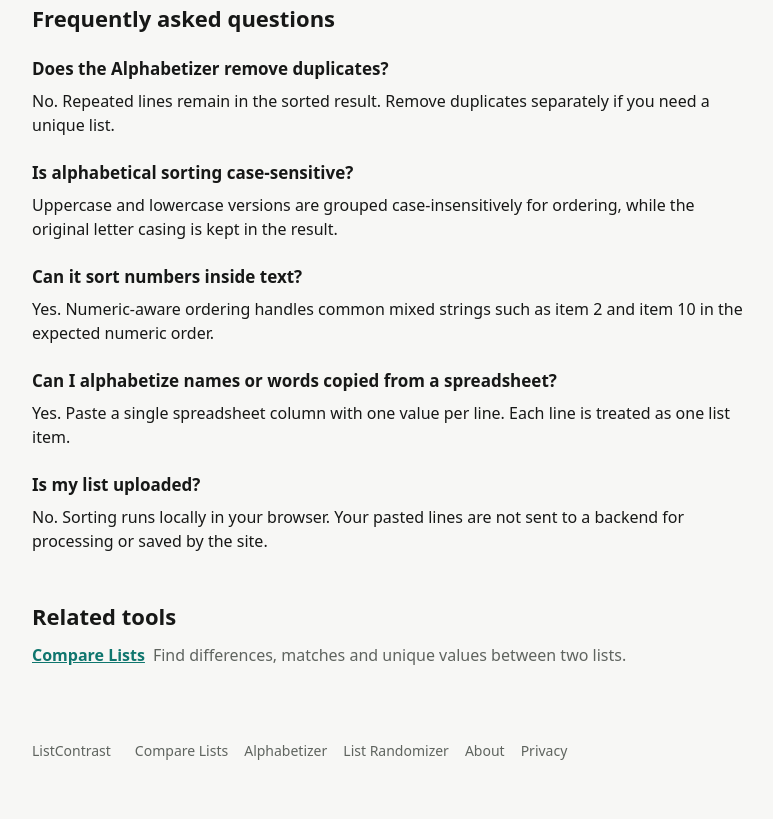
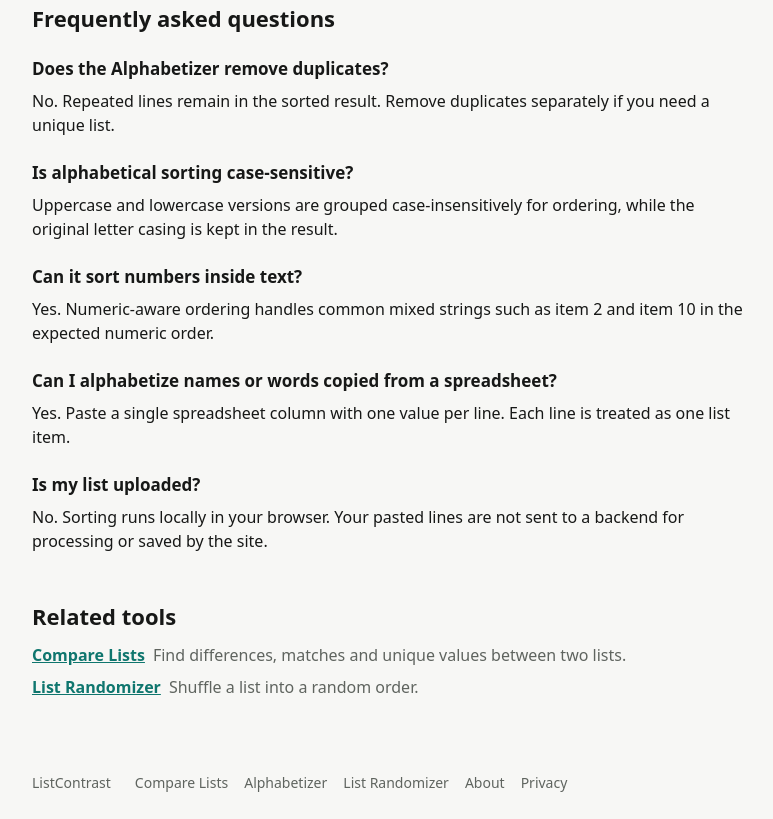
Before and after one commit to DanilaH/super-converter, an Astro site: page /alphabetize-list in a window 1280 px wide. Shown: the part 1703-2522 px from the top of the page, without its empty margins (40-813 px from the left). Before the commit the page ends 2490 px from the top, so only its background shows below. Built offline with nearby package versions, Linux system fonts and the light colour scheme; Astro itself is replaced by a stand-in of ours.

Commit message:
[CL-041] Link Randomizer from Alphabetizer

```diff
--- a/src/pages/alphabetize-list.astro
+++ b/src/pages/alphabetize-list.astro
@@ -26,6 +26,11 @@ const { page, editorial } = alphabetizeListContent;
         href: "/",
         label: "Compare Lists",
         description: "Find differences, matches and unique values between two lists.",
+      },
+      {
+        href: "/randomize-list",
+        label: "List Randomizer",
+        description: "Shuffle a list into a random order.",
       },
     ]}
   />
```
